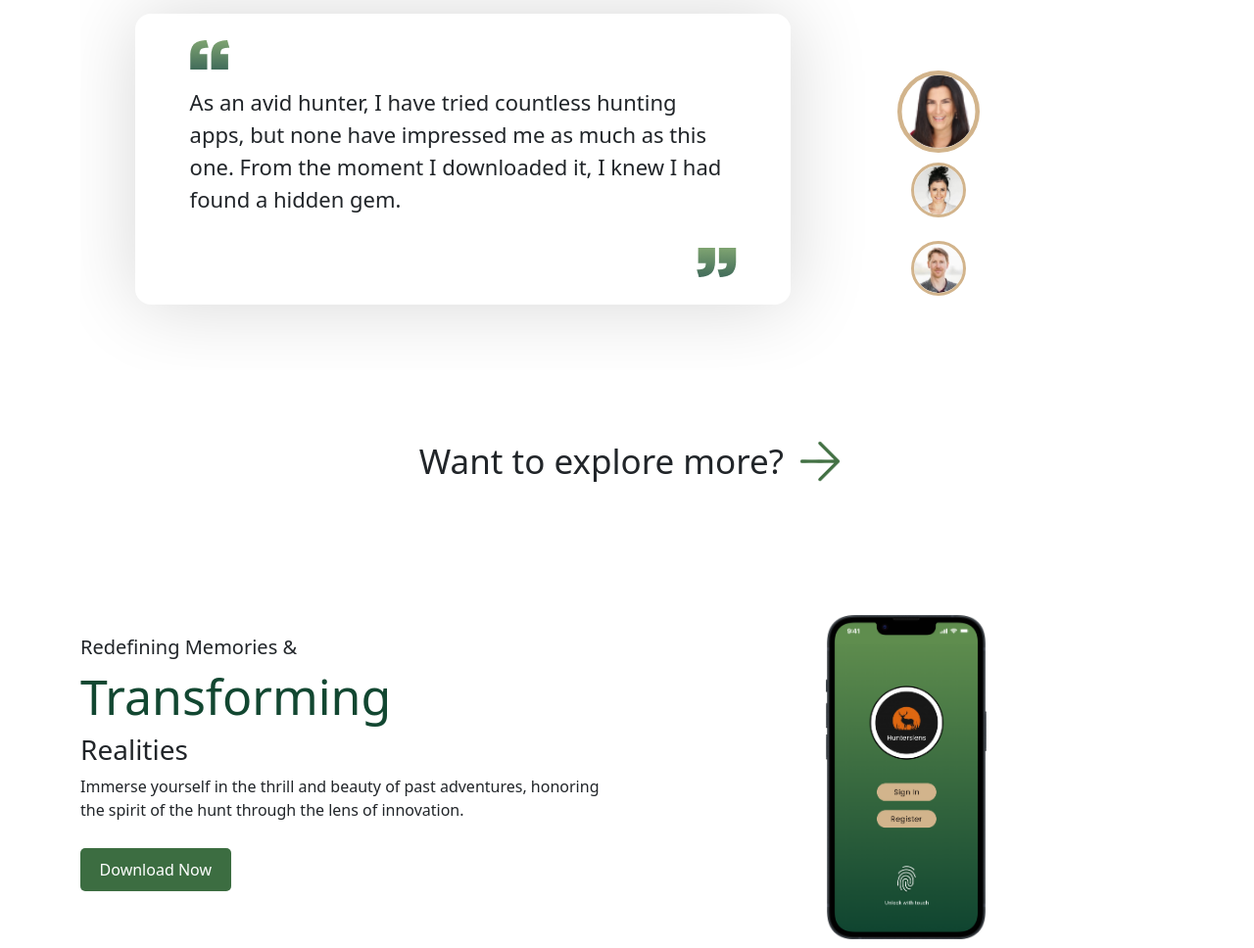
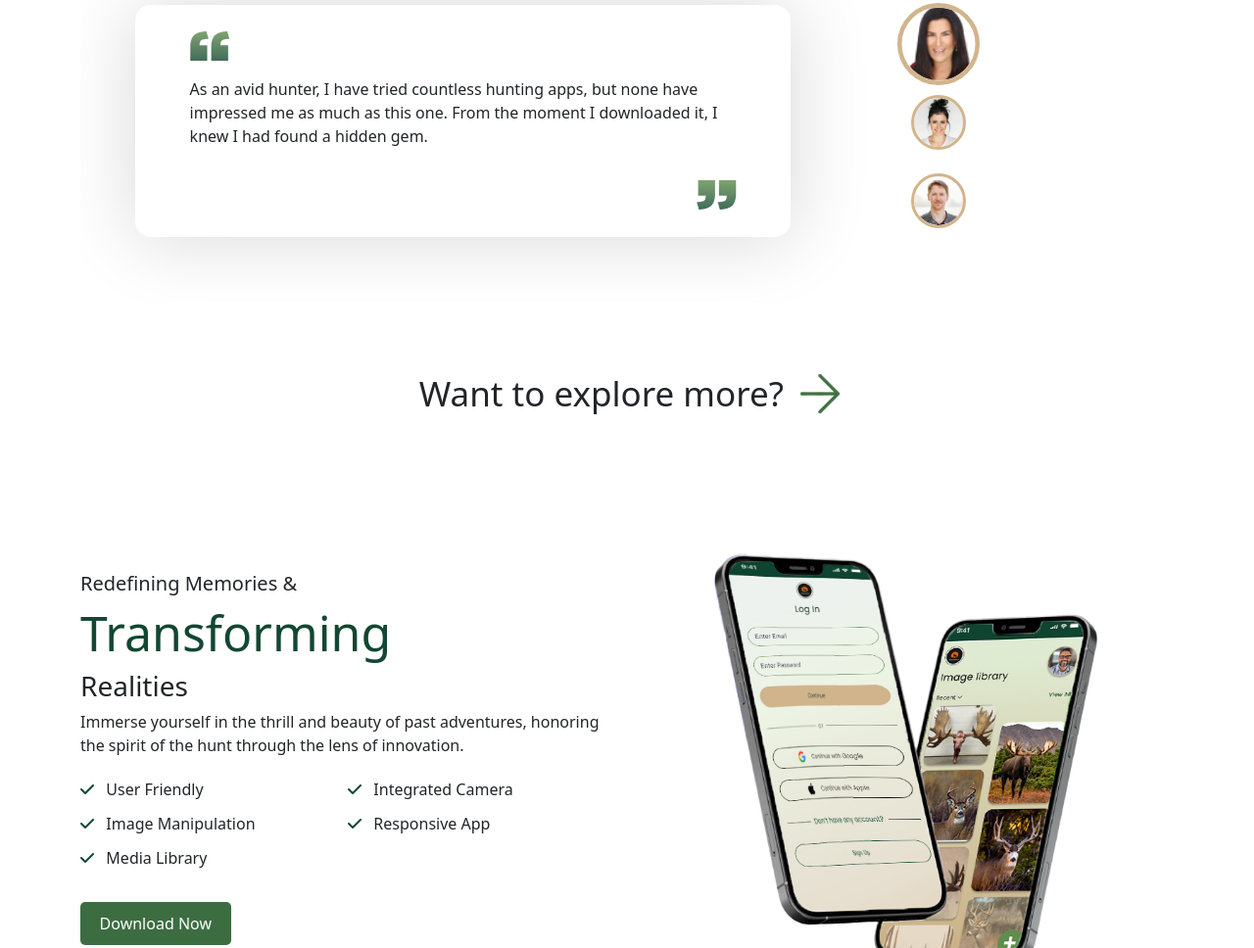
Before and after one commit to nabee-lhassan/hunter-lence, a plain HTML site: page index.html in a window 1280 px wide. Shown: the part 1832-2800 px from the top of the page at 98% size. Drawn offline with nearby package versions, Linux system fonts and the light colour scheme.

Commit message:
Content Updates 2

```diff
--- a/index.html
+++ b/index.html
@@ -45,6 +45,9 @@
 
                         <li class="nav-item">
                             <a class="nav-link" href="#testimoni">Testimonial</a>
+                        </li>
+                        <li class="nav-item">
+                            <a class="nav-link" href="#Features">Features</a>
                         </li>
                         <li class="nav-item">
                             <a class="nav-link" href="#contact">Contact us</a>
@@ -103,7 +106,7 @@
                         <h6>Making You Experience</h6>
                         <h3>The Power of </h3>
                         <h4>Visual Storytelling</h4>
-                        <p>Capture the thrill of the hunt and transform your hunting experiences into attractive visual narratives with Hunter Lens. Our innovative mobile app empowers you to showcase your adventures like never before.</p>
+<p>Capture the thrill of the hunt and transform your hunting experiences into attractive visual narratives with Hunter Lens. Our innovative mobile app empowers you to showcase your adventures like never before. From majestic landscapes to awe-inspiring wildlife encounters, Hunter Lens reveals the power of visual storytelling, allowing you to share your unique hunting legacy with the world. Enjoy the extraordinary and let your hunts take center stage with Hunter Lens.</p>
 
                         <div class="div-btn-animated">
                             <a href="">DOWNLOAD NOW  <div class="div-arrow-animation"></div> </a>
@@ -236,7 +239,7 @@
         </div>
     </section>
 
-<section class="sec-4 sec" id="contact">
+<section class="sec-4 sec" >
 <div class="container">
     <div class="row">
         <div class="col-lg-12">
@@ -253,7 +256,7 @@
 </section>
 
 
-<section class="sec-5 sec">
+<section id="Features" class="sec-5 sec">
 
 <div class="container">
     <div class="row">
@@ -263,6 +266,18 @@
 <h2><span>Transforming </span></h2>
 <h3>Realities</h3>
 <p>Immerse yourself in the thrill and beauty of past adventures, honoring the spirit of the hunt through the lens of innovation. </p>
+<div class="div-ul">
+<ul>
+    <li><i class="fa-solid fa-check"></i> User Friendly</li>
+    <li><i class="fa-solid fa-check"></i> Image Manipulation</li>
+    <li><i class="fa-solid fa-check"></i> Media Library</li>
+</ul>
+<ul>
+    <li><i class="fa-solid fa-check"></i> Integrated Camera</li>
+    <li><i class="fa-solid fa-check"></i> Responsive App</li>
+</ul>
+
+</div>
 <div class="div-btn">
     <a href="">Download Now</a>
 </div>
@@ -272,7 +287,7 @@
         </div>
         <div class="col-lg-6 col-md-6 col-sm-12">
 <div class="div-image">
-    <img src="./image/iPhone 14.png" alt="">
+    <img src="./image/Animals.png" alt="">
 </div>
 
         </div>
@@ -285,7 +300,7 @@
 
 
 
-<section class="sec-6 sec">
+<section id="contact" class="sec-6 sec">
 
     <div class="container">
 
@@ -362,10 +377,10 @@
             <div class="col-lg-4 col-md-6 col-sm-12">
                 <h4 class="text-light mt-3" >Contact Us</h4>
 <ul class="inner-footer-nav">
-    <li><a href="">UAN: +92 347 2090841 </a></li>
+    <li><a href="tel:+92 347 2090841">UAN: +92 347 2090841 </a></li>
     <li><a href="">Chicago, IL 60654 </a></li>
-    <li><a href="">www.plumtreegroup.net/ </a></li>
-    <li><a href="">hello@plumtreegroup.net</a></li>
+
+    <li><a href="mailto:info@hunterlenc.com">info@hunterlenc.com</a></li>
 </ul>
 
             </div>
--- a/scss.scss
+++ b/scss.scss
@@ -252,7 +252,7 @@ h3{
 }
 
 p{
-    font-size: 22px;
+    // font-size: 22px;
 }
 
     .carousel-indicators [data-bs-target]{
@@ -360,8 +360,25 @@ padding: 5% 0%;
 
 .sec-5{
 
+    .div-ul {
+        display: flex;
+        width: 100%;
 
 
+     ul {
+        list-style: none;
+        padding: 0;
+        line-height: 35px;
+        width: 50%;
+
+
+        i.fa-solid.fa-check {
+            margin-right: 3%;
+            color: #124731;
+        }
+    }
+
+}
     padding: 5% 0%;
 
 
@@ -381,7 +398,7 @@ padding: 5% 0%;
     .div-btn {
         display: flex;
         justify-content: flex-start;
-        margin: 5% 0%;
+        margin: 2% 0%;
         a {
             background-color: #3c6d41;
             padding: 5% 10%;
@@ -399,7 +416,7 @@ padding: 5% 0%;
         justify-content: center;
         align-items: center;
         img{
-            width: 30%;
+            width: 75%;
         }
     }
 }
@@ -415,7 +432,7 @@ padding: 5% 0%;
 
 .sec-6{
 
-    padding: 5% 0%;
+    padding-bottom:5%;
 
     .contact-form{
 width: 100%;
```
Also changed, not shown: image/Animals.png (added), scss.css, 1 other file.
